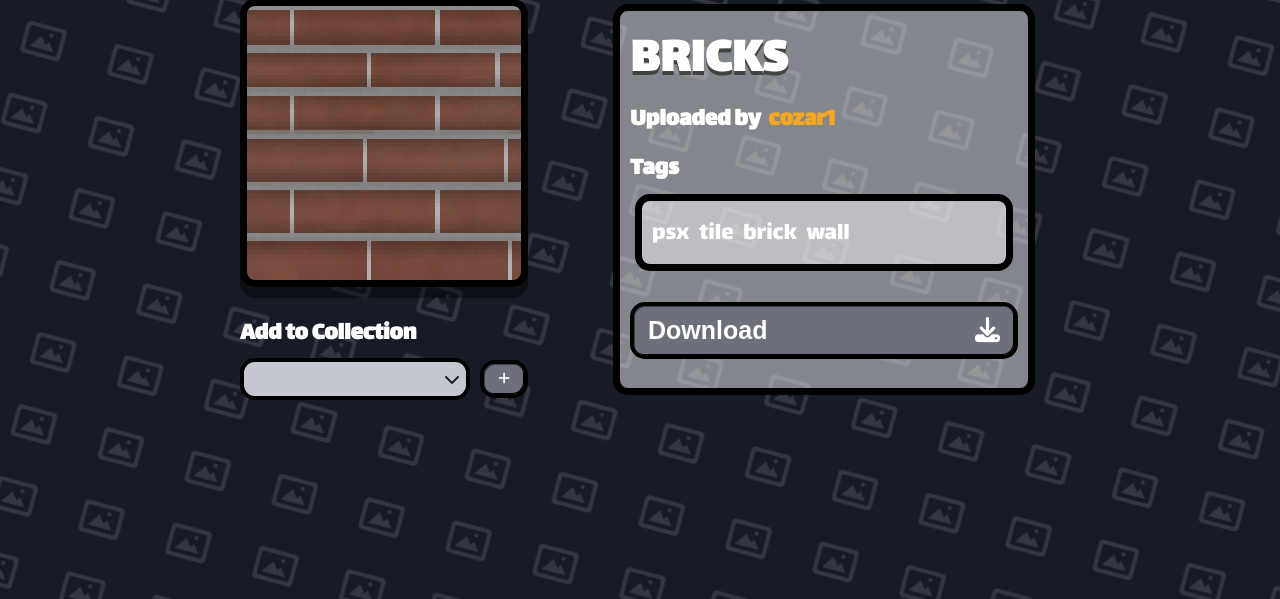
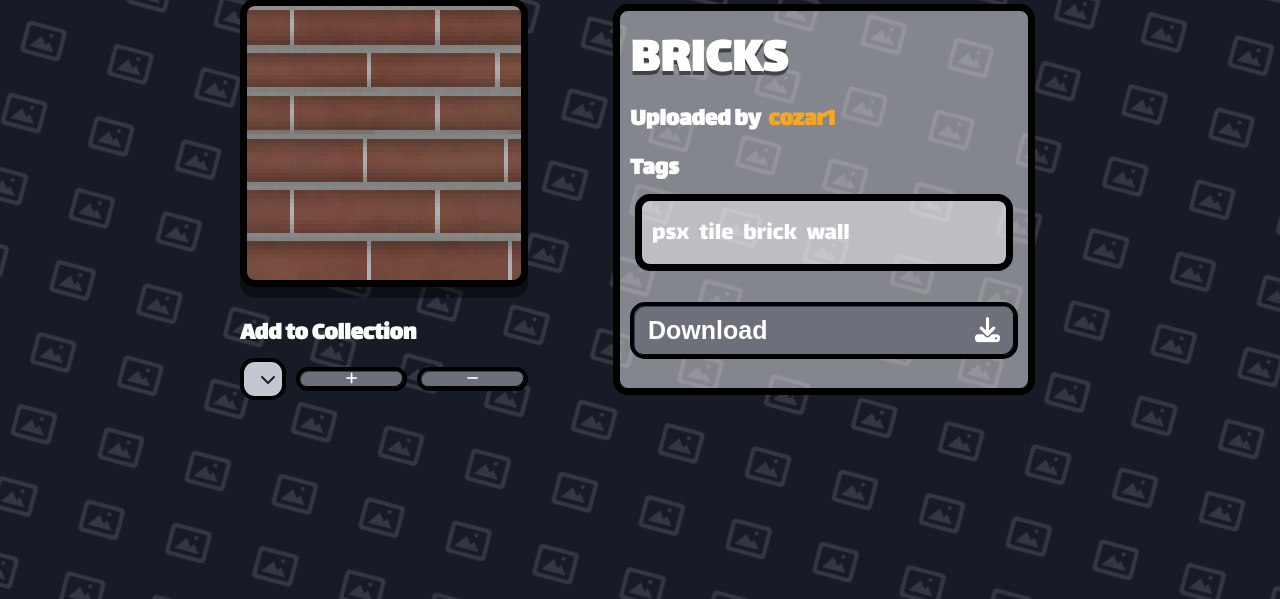
Before and after one commit to cozar1/texture_hub, a Flask app: page /texture/4 in a window 1280 px wide. Shown: the part 93-692 px from the top of the page. Run offline with Flask 3, Linux system fonts and the light colour scheme; a user stored in the database is signed in; lists and menus that the app fills with data are empty.

Commit message:
remove from collections

```diff
--- a/app.py
+++ b/app.py
@@ -203,12 +203,26 @@ def texture(texture_id):
 
     collections = Collection.query.filter_by(collection_user_id=user.user_id).all()
 
-    if request.method == 'POST':
-        if 'collection' in request.form:
-            collection_id = request.form.get('collection')
-            tc = Texture_Collection(texture_id=texture_id, collection_id=collection_id)
+    if request.method == "POST":
+        action = request.form.get("action")
+        collection_id = request.form.get("collection")
+
+        if action == "add":
+            tc = Texture_Collection(
+                texture_id=texture_id,
+                collection_id=collection_id
+            )
             db.session.add(tc)
-            db.session.commit()
+
+        elif action == "remove":
+            Texture_Collection.query.filter_by(
+                texture_id=texture_id,
+                collection_id=collection_id
+            ).delete()
+
+        db.session.commit()
+
+
 
     texture = Texture.query.filter_by(texture_id=texture_id).first()
     uploaded_user = User.query.filter_by(user_id=texture.texture_user_id).first()
--- a/templates/texture.html
+++ b/templates/texture.html
@@ -16,9 +16,14 @@
                 </select>
                 <i class="fas fa-chevron-down"></i>
             </div>
-            <button id="collection-toggle-button" class="th-btn" type="submit" aria-label="Add to collection" title="Add to collection" style="width:auto; min-width:48px; padding:8px 12px;">
-                <i class="fas fa-plus"></i>
-            </button>
+        <button type="submit" name="action" value="add" class="th-btn">
+            <i class="fas fa-plus"></i>
+        </button>
+
+        <button type="submit" name="action" value="remove" class="th-btn">
+            <i class="fas fa-minus"></i>
+        </button>
+
         </form>
     </div>
 
```
Also changed, not shown: instance/database.db.
